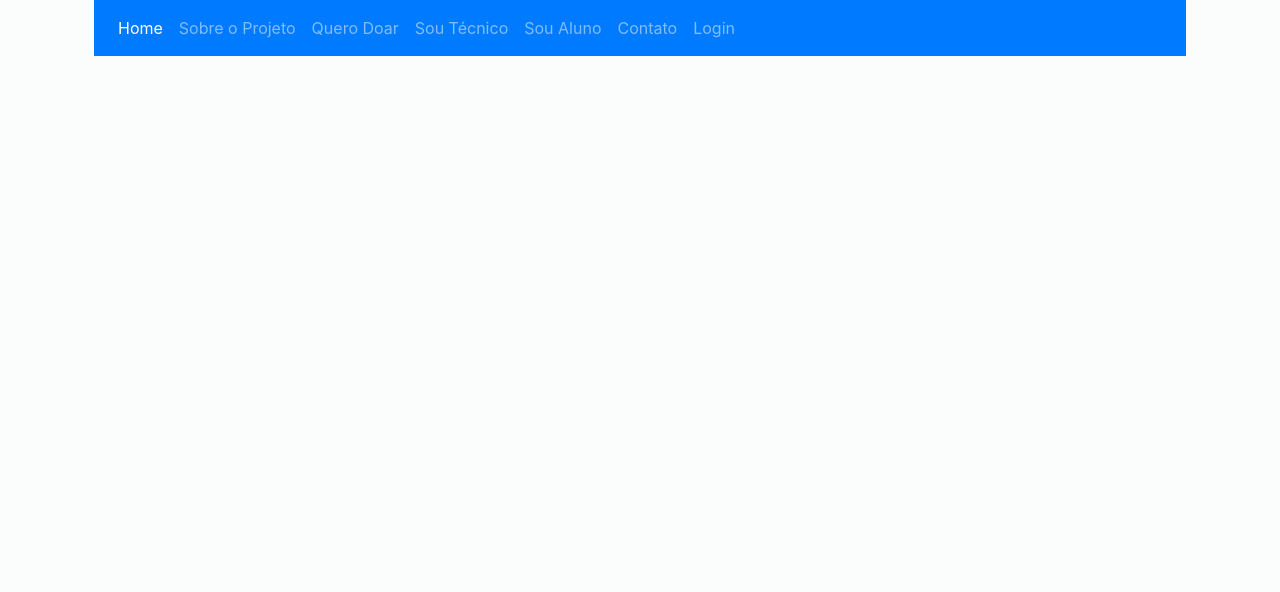
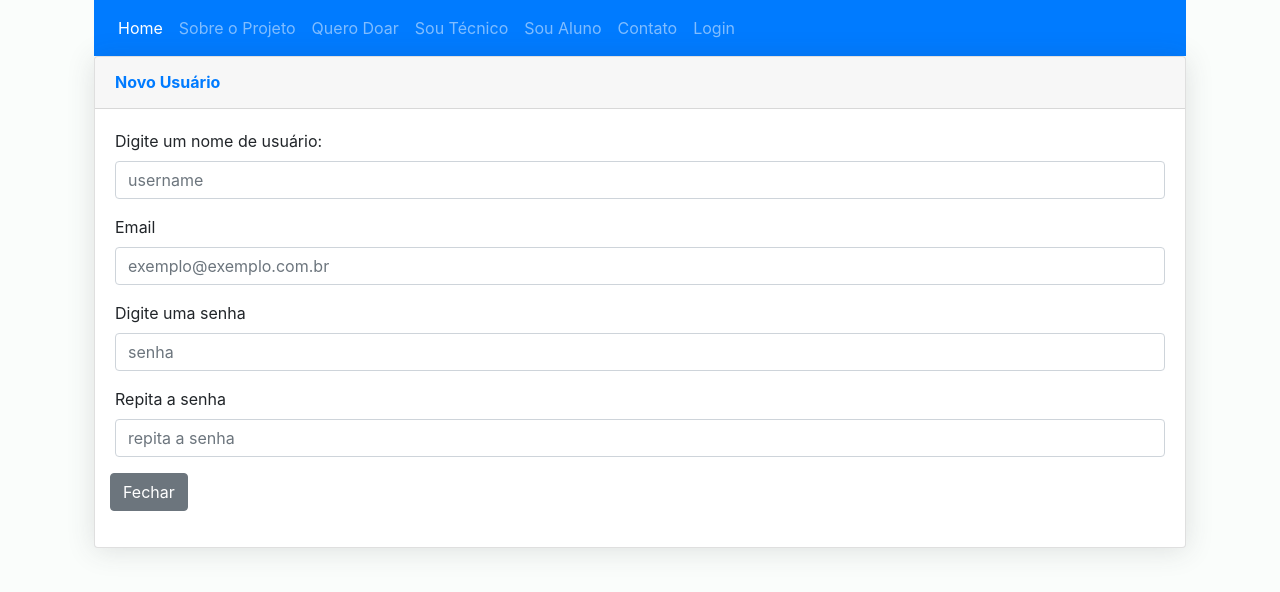
Before and after one commit to vividerocha/ProjetoFinal, an Angular app in the folder front/frontApi/: page /cadastro-usuario in a window 1280 px wide. Before the commit this address led to /. Shown: the top 592 px of the page. Built offline with nearby package versions, Linux system fonts and the light colour scheme.

Commit message:
inclusao de linha de redirecionamento no form do doador

```diff
--- a/front/frontApi/src/app/app.module.ts
+++ b/front/frontApi/src/app/app.module.ts
@@ -15,6 +15,7 @@ import { CadastroTecnicoComponent} from './cadastro-tecnico/cadastro-tecnico.com
 import { ContatoComponent } from './contato/contato.component';
 import { LoginComponent } from './login/login.component';
 import { ToastComponent } from './toast/toast.component';
+import { CadastroDoUsuarioComponent } from './cadastro-do-usuario/cadastro-do-usuario.component';
 
 
 const appRoutes: Routes = [
@@ -25,7 +26,8 @@ const appRoutes: Routes = [
    { path : 'page-doador', component : FormDoadorComponent },
    { path : 'cadastro-tecnico', component : CadastroTecnicoComponent },
    { path : 'contato', component : ContatoComponent },
-   { path : 'login', component : LoginComponent }
+   { path : 'login', component : LoginComponent },
+   { path : 'cadastro-usuario', component : CadastroDoUsuarioComponent}
 ];
 
 @NgModule({
@@ -41,7 +43,7 @@ const appRoutes: Routes = [
     ToastComponent
   ],
   imports: [
-  BrowserModule,
+BrowserModule,
   FormsModule,
   HttpClientModule,
     RouterModule.forRoot(appRoutes)
--- a/front/frontApi/src/app/cadastro-do-usuario/cadastro-do-usuario.component.html
+++ b/front/frontApi/src/app/cadastro-do-usuario/cadastro-do-usuario.component.html
@@ -3,48 +3,60 @@
 
             <div class="card-header py-3 d-flex flex-row align-items-center justify-content-between">
                 <h6 class="m-0 font-weight-bold text-primary">
-                    Sou Usuário
+                    Novo Usuário
                 </h6>
             </div>
 
         <div class="card-body">
-            <form>
-                <div class="form-row">
-                    <div class="form-group col-md-12">
-                        <label for="nome">Nome Completo</label>
-                        <input type="text" class="form-control" id="nome" placeholder="Digite seu nome aqui">
+            <div class="form-group">
+                <form>
+                    <div class="form-group">
+                      <label for="username">Digite um nome de usuário:</label>
+                      <input
+                      type="text"
+                      class="form-control"
+                      id="username"
+                      placeholder="username"
+                      [(ngModel)]="novoUser.username" [ngModelOptions]="{standalone: true}">
                     </div>
-                </div>
+                    <div class="form-group">
+                      <label for="email-novo-user">Email</label>
+                      <input
+                      type="email"
+                      class="form-control"
+                      id="email-novo-user"
+                      placeholder="exemplo@exemplo.com.br"
+                      [(ngModel)]="novoUser.email" [ngModelOptions]="{standalone: true}">
+                    </div>
+                    <div class="form-group">
+                      <label for="senha-novo">Digite uma senha</label>
+                      <input
+                      type="password"
+                      class="form-control"
+                      id="senha-novo"
+                      placeholder="senha"
+                      [(ngModel)]="novoUser.senha" [ngModelOptions]="{standalone: true}"
+                      (blur)="capturaSenha($event.target.value)">
+                    </div>
+                    <div class="form-group">
+                      <label for="senha-repete">Repita a senha</label>
+                      <input
+                      type="password"
+                      class="form-control"
+                      id="senha-repete"
+                      placeholder="repita a senha"
+                      (keyup)="compara($event.target.value)">
+                    </div>
+                    <div [hidden]="mostraMsgErroSenha" class="alert alert-danger alert-dismissible fade show" role="alert">
+                      As senhas não são iguais.
+                    </div>
+                    <div class="form-row">
+                        <button type="button" class="btn btn-secondary" data-dismiss="modal">Fechar</button>
+                        <button [hidden]="botaoLiberado" type="button" class="btn btn-primary" (click)="adicionarUser()" data-dismiss="modal">Cadastrar</button>
+                      </div>
+                </form>
 
-                <div class="form-row">
-                    <div class="form-group col-md-2">
-                        <label for="cep">E-mail</label>
-                        <input type="text" class="form-control" id="cep" placeholder="jhdaskjd@jdkd.com">
-                    </div>
-                    <div class="form-group col-md-2">
-                        <label for="logradouro">Confirmação do E-mail</label>
-                        <input type="text" class="form-control" id="logradouro" placeholder="jhdaskjd@jdkd.com">
-                    </div>
-                </div>
-
-                <div class="form-row">
-                    <div class="form-group col-md-4">
-                        <label for="bairro">Senha</label>
-                        <input type="text" class="form-control" id="bairro" placeholder="********">
-                    </div>
-                    <div class="form-group col-md-3">
-                        <label for="cidade">Confirmação da senha</label>
-                        <input type="text" class="form-control" id="cidade" placeholder="********">
-                    </div>
-                </div>
-
-                <div class="form-group row">
-                    <div class="col-sm-10">
-                        <button type="submit" class="btn btn-primary">Salvar</button>&nbsp;&nbsp;
-                        <button type="submit" class="btn btn-secondary">Cancelar</button>
-                    </div>
-                </div>
-            </form>
+            </div>
         </div>
     </div>
 </div>
--- a/front/frontApi/src/app/cadastro-do-usuario/cadastro-do-usuario.component.ts
+++ b/front/frontApi/src/app/cadastro-do-usuario/cadastro-do-usuario.component.ts
@@ -1,4 +1,5 @@
 import { Component, OnInit } from '@angular/core';
+import { CadastroDoUsuarioService } from './cadastro-do-usuario.service';
 
 @Component({
   selector: 'app-cadastro-do-usuario',
@@ -7,9 +8,44 @@ import { Component, OnInit } from '@angular/core';
 })
 export class CadastroDoUsuarioComponent implements OnInit {
 
-  constructor() { }
+  senha: any;
+  mostraMsgErroSenha: boolean = true;
+  botaoLiberado = true;
+
+  novoUser = {
+    username:'',
+    email:'',
+    senha:'',
+    dataCad:''
+  };
+
+  constructor(private cadastroUsuario: CadastroDoUsuarioService) { }
 
   ngOnInit(): void {
   }
 
+  adicionarUser(){
+    this.cadastroUsuario.salvar(this.novoUser).subscribe(()=>{
+      this.novoUser = {
+        username:'',
+        email:'',
+        senha:'',
+        dataCad:''
+      }
+    });
+  }
+
+  compara(digitado){
+   console.log(this.senha == digitado? "igual":"diferente");
+   if(this.senha == digitado){
+    this.mostraMsgErroSenha = true;
+    this.botaoLiberado = false;
+   }else{
+     this.mostraMsgErroSenha = false;
+   }
+  }
+
+  capturaSenha(senha){
+    this.senha = senha;
+  }
 }
--- /dev/null
+++ b/front/frontApi/src/app/cadastro-do-usuario/cadastro-do-usuario.service.ts
@@ -0,0 +1,17 @@
+import { Injectable } from '@angular/core';
+import { HttpClient } from '@angular/common/http';
+
+@Injectable({
+    providedIn: 'root'
+})
+
+export class CadastroDoUsuarioService {
+
+    apiUrl = "http://localhost:8080/usuarios";
+
+    constructor(private httpClient: HttpClient) { }
+
+    salvar(novoUser: any) {
+        return this.httpClient.post(this.apiUrl, novoUser);
+    }
+}
--- a/front/frontApi/src/app/pageDoador/form-doador/form-doador.component.ts
+++ b/front/frontApi/src/app/pageDoador/form-doador/form-doador.component.ts
@@ -1,4 +1,5 @@
 import { Component, OnInit } from '@angular/core';
+import { Router } from '@angular/router';
 
 @Component({
   selector: 'app-form-doador',
@@ -7,9 +8,15 @@ import { Component, OnInit } from '@angular/core';
 })
 export class FormDoadorComponent implements OnInit {
 
-  constructor() { }
+  constructor(private router: Router) { }
 
   ngOnInit(): void {
+
+    let usuarioLogado : boolean = false;
+
+    if(usuarioLogado == false){
+      this.router.navigate(['/cadastro-usuario']);
+    }
   }
 
 }
```
